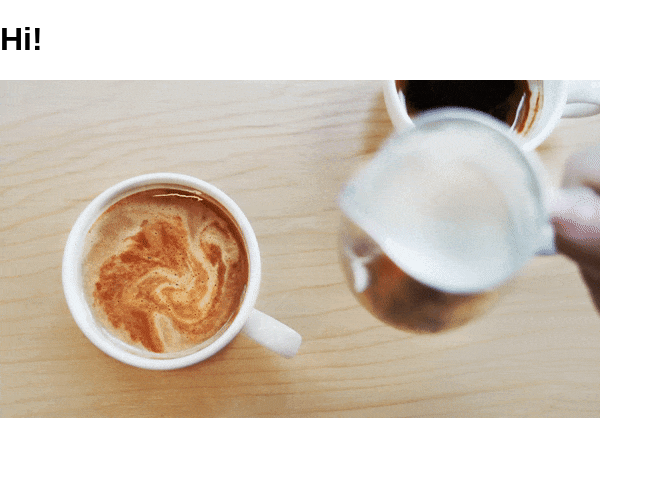
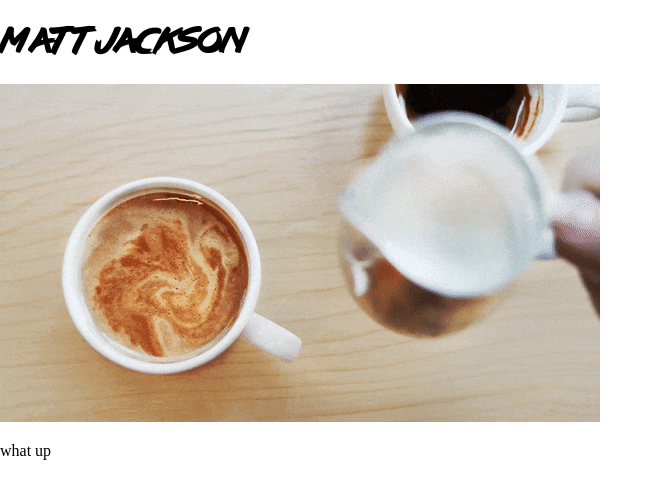
Before and after one commit to madjacks12/portfolio, a React app: page / in a window 1280 px wide. Shown: the whole page, without its empty margins (0-663 px from the left). Built offline with nearby package versions, Linux system fonts and the light colour scheme.

Commit message:
add lazer font

```diff
--- a/package.json
+++ b/package.json
@@ -6,7 +6,8 @@
     "react": "^16.3.2",
     "react-dom": "^16.3.2",
     "react-router": "^3.2.1",
-    "react-scripts": "1.1.4"
+    "react-scripts": "1.1.4",
+    "styled-components": "^3.3.0"
   },
   "scripts": {
     "start": "react-scripts start",
--- a/src/containers/Home.js
+++ b/src/containers/Home.js
@@ -1,4 +1,6 @@
 import React, {Component, PropTypes} from 'react';
+import './../theme/Home.css';
+
 
 export default class  Home extends Component {
   static propTypes = {};
@@ -6,8 +8,9 @@ export default class  Home extends Component {
   render() {
     return (
       <div>
-        <h1>Hi!</h1>
+        <h1>Matt Jackson</h1>
         <img src={require('../assets/hero.gif')} alt="hey" />
+        <p>what up</p>
       </div>
     );
   }
--- a/src/index.css
+++ b/src/index.css
@@ -1,5 +1,8 @@
+
 body {
   margin: 0;
   padding: 0;
-  font-family: sans-serif;
 }
+
+h1 {
+}
--- /dev/null
+++ b/src/theme/Home.css
@@ -0,0 +1,22 @@
+@font-face {
+font-family: 'Lazer84';
+src: url('./../theme/lazer84_2-webfont.woff2') format('woff2');
+font-style: normal;
+font-weight: 200;
+}
+
+* {
+  -webkit-font-smoothing: antialiased;
+  -moz-osx-font-smoothing: grayscale;
+}
+
+
+body {
+  margin: 0;
+  padding: 0;
+}
+
+h1 {
+    font-family: 'Lazer84';
+    font-weight: 200;
+}
```
Also changed, not shown: src/assets/fonts/lazer84_2-webfont.woff (added), src/theme/Lazer84.ttf (added), src/theme/Pacifico.ttf (added), src/theme/lazer84_2-webfont.svg (added), src/theme/lazer84_2-webfont.woff2 (added), 1 other file.
